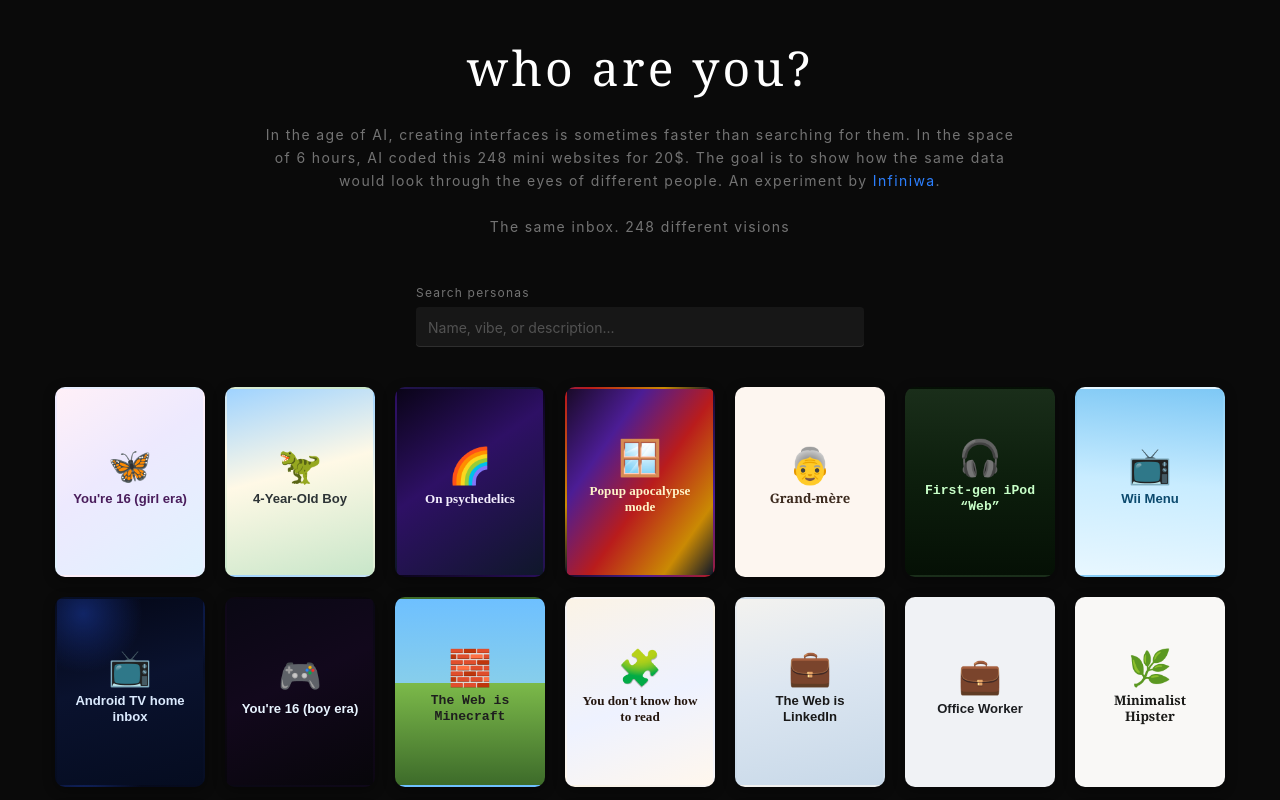
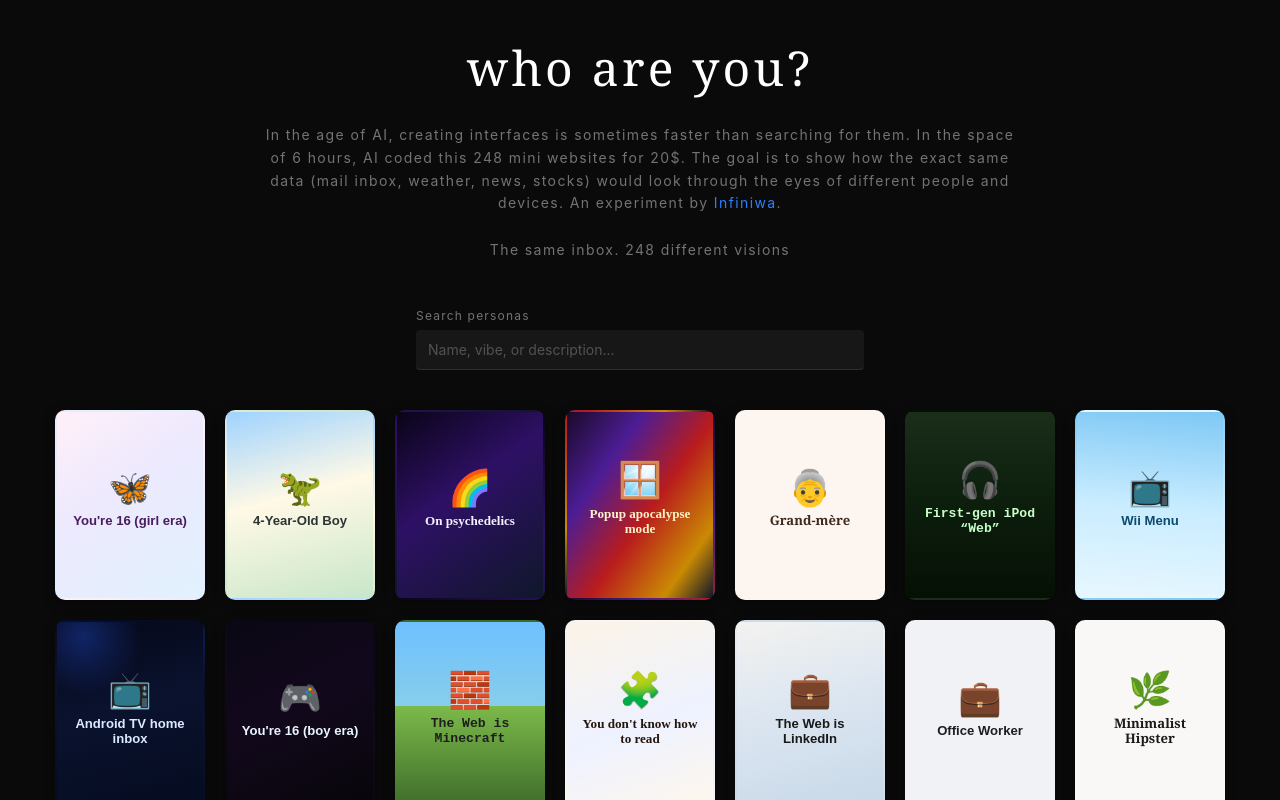
Before and after one commit to grandsmarquis/different-realities, a React (Vite) app: page / in a window 1280 px wide. Built offline with nearby package versions, Linux system fonts and the light colour scheme.

Commit message:
Update PersonaSelector description for enhanced clarity
- Revised the introductory text in the PersonaSelector component to specify that the same data would be viewed through the perspectives of different people and devices, improving the overall clarity of the message.

```diff
--- a/src/components/PersonaSelector.jsx
+++ b/src/components/PersonaSelector.jsx
@@ -1485,7 +1485,7 @@
           </h1>
           <div className="space-y-5 text-sm leading-relaxed tracking-widest text-neutral-500 sm:space-y-6">
             <p>
-              In the age of AI, creating interfaces is sometimes faster than searching for them. In the space of 6 hours, AI coded this {personas.length} mini websites for 20$. The goal is to show how the same data  would look through the eyes of different people. An experiment by{' '}
+              In the age of AI, creating interfaces is sometimes faster than searching for them. In the space of 6 hours, AI coded this {personas.length} mini websites for 20$. The goal is to show how the exact same data (mail inbox, weather, news, stocks) would look through the eyes of different people and devices. An experiment by{' '}
               <a href="https://infiniwa.com" target="_blank" rel="noopener noreferrer" className="text-blue-500 hover:text-blue-400">
                 Infiniwa
               </a>
```
